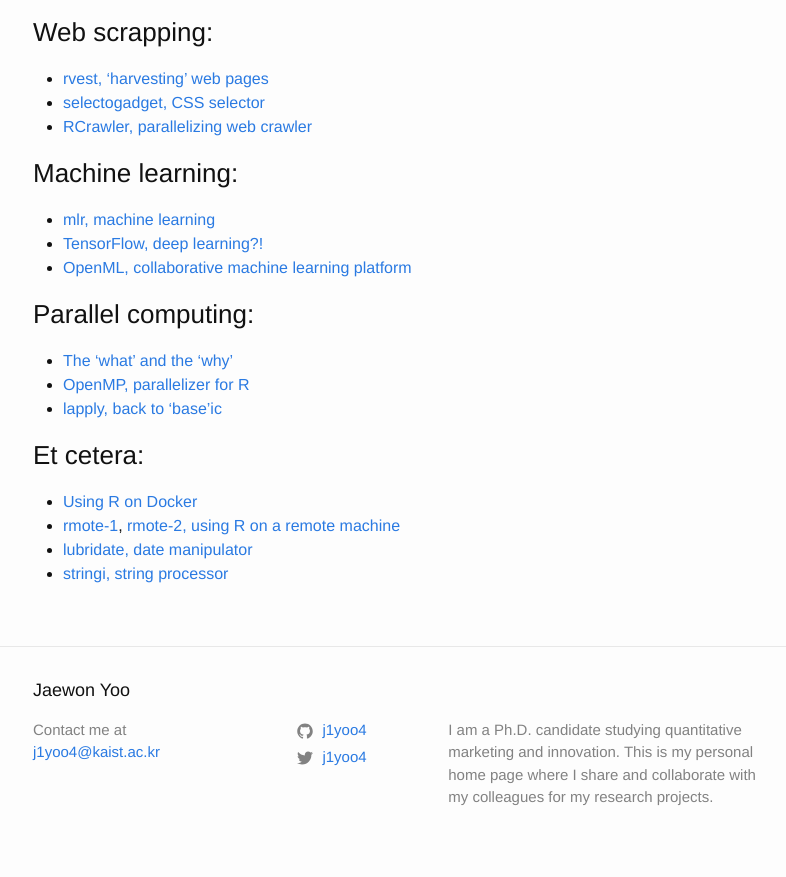
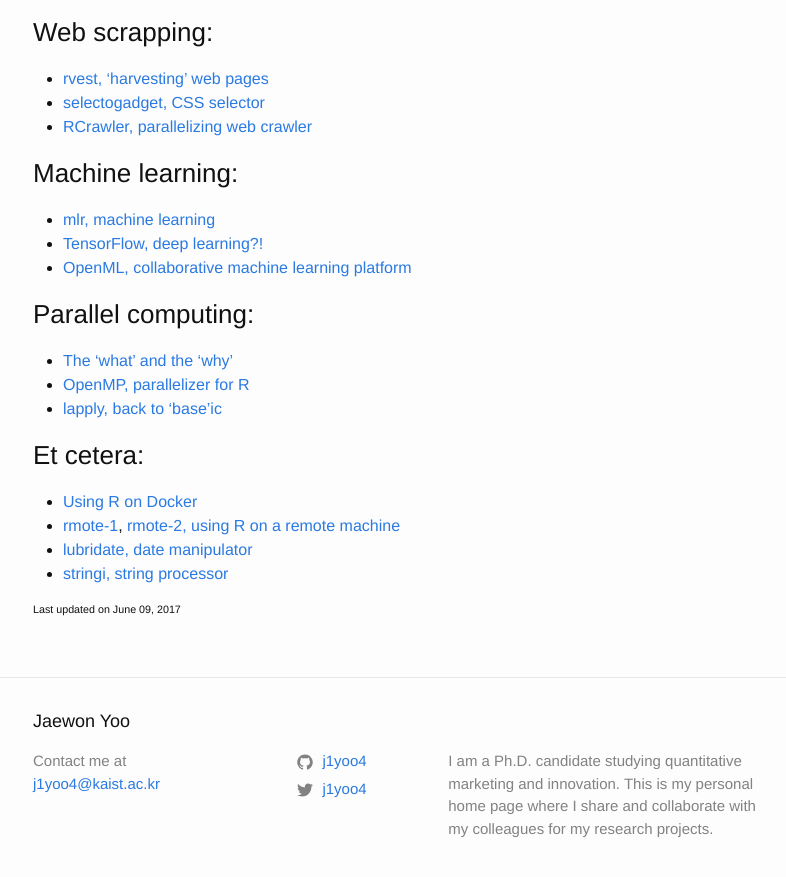
Before and after one commit to j1yoo/j1yoo.github.io, a Jekyll site: the page built from _posts/2017-06-08-useful_r_packages.md, in a window 1280 px wide and 900 px high, scrolled down 682 px. Shown: the top 877 px of the window, without its empty margins (237-1023 px from the left). Built offline with Jekyll 4.4.1, drawn with Linux system fonts in a browser that asks for light colours.

Commit message:
Create 2017-06-08-useful_r_packages.md

```diff
--- a/_posts/2017-06-08-useful_r_packages.md
+++ b/_posts/2017-06-08-useful_r_packages.md
@@ -42,3 +42,5 @@
 * [rmote-1](http://ryanhafen.com/blog/rmote), [rmote-2, using R on a remote machine](https://github.com/cloudyr/rmote)
 * [lubridate, date manipulator](https://cran.r-project.org/web/packages/lubridate/lubridate.pdf)
 * [stringi, string processor](https://www.rdocumentation.org/packages/stringi/versions/1.1.5)
+
+###### Last updated on June 09, 2017
```
